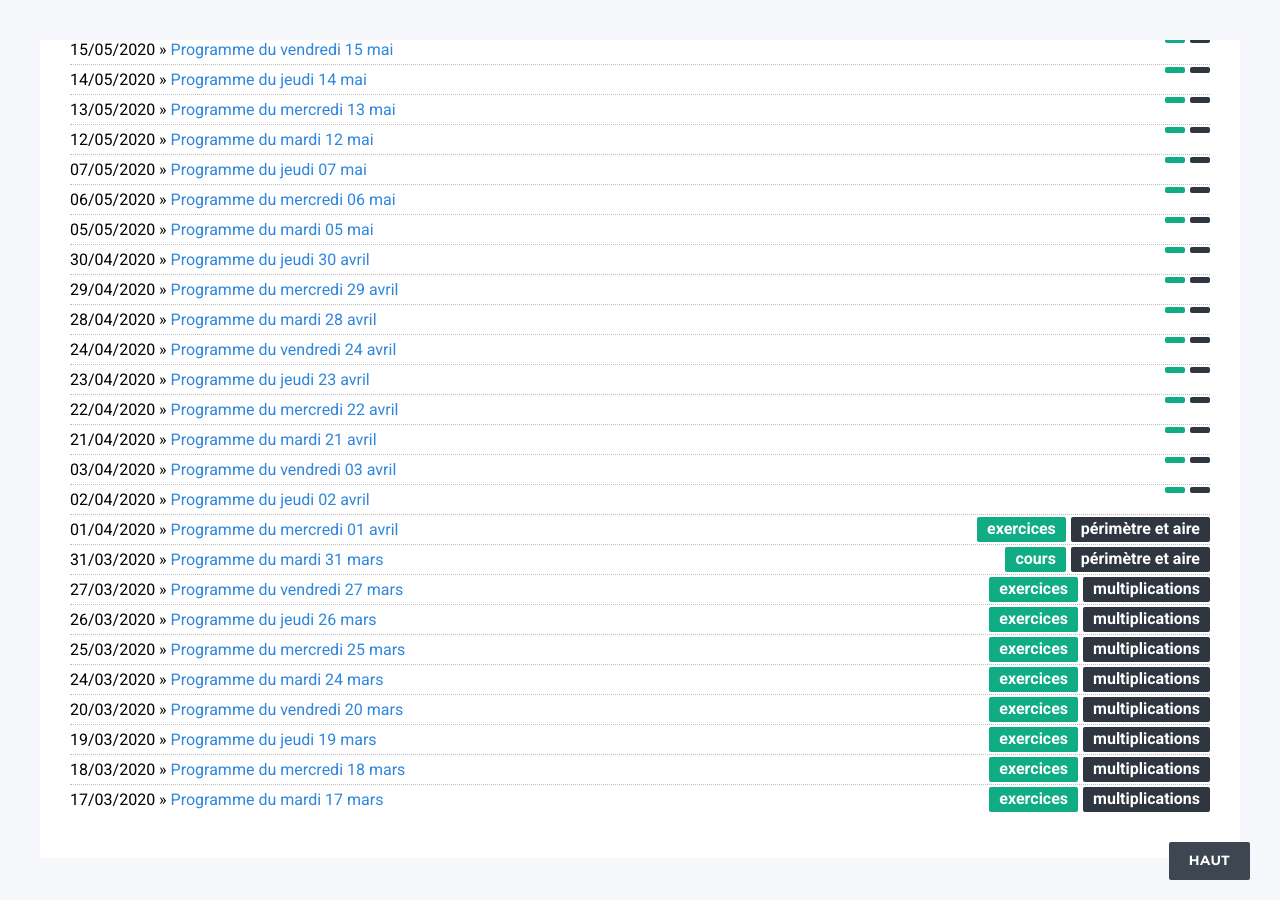
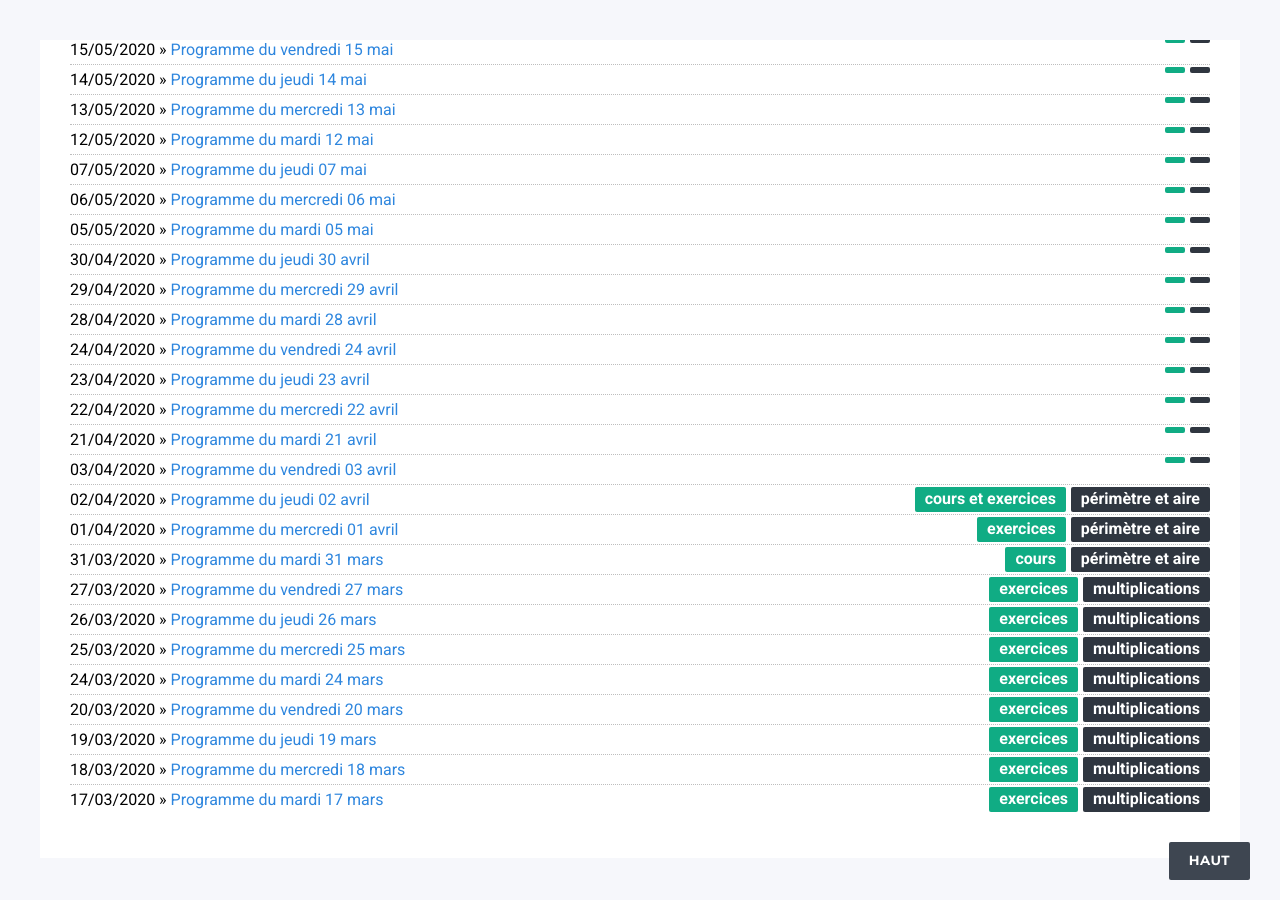
Before and after one commit to DangSinslay/DangSinslay.github.io, a Jekyll site: the page built from blog6/index.html, in a window 1280 px wide and 900 px high, scrolled down 789 px. Built offline with Jekyll 4.4.1, drawn with Linux system fonts in a browser that asks for light colours.

Commit message:
Update 2020-04-02-programme6.md

```diff
--- a/_posts/6eme/2020-04-02-programme6.md
+++ b/_posts/6eme/2020-04-02-programme6.md
@@ -3,6 +3,8 @@ layout: post
 title: "Programme du jeudi 02 avril"
 date: 2020-04-02
 category: 6eme
+chapter : périmètre et aire
+format : cours et exercices
 blog: blog6
 ---
 
```
